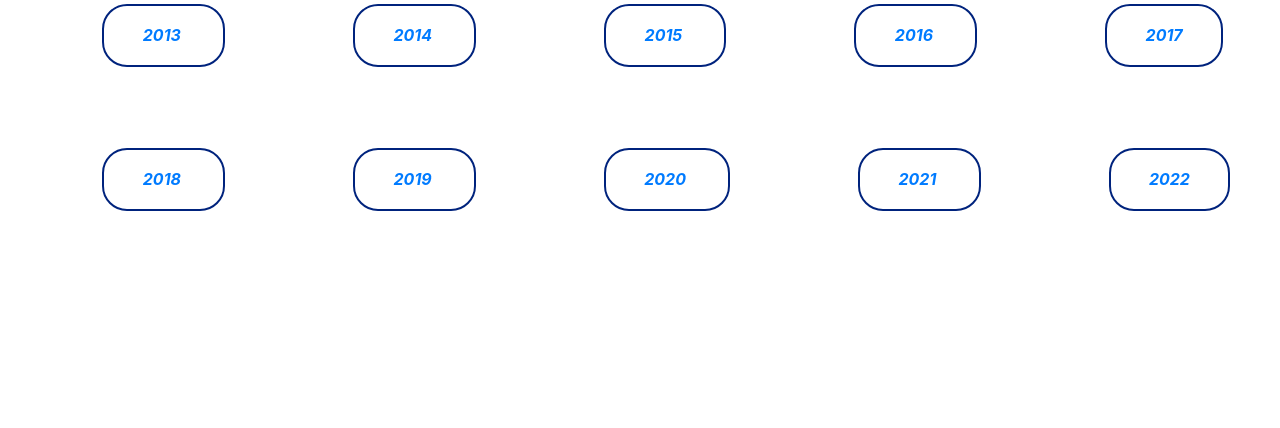
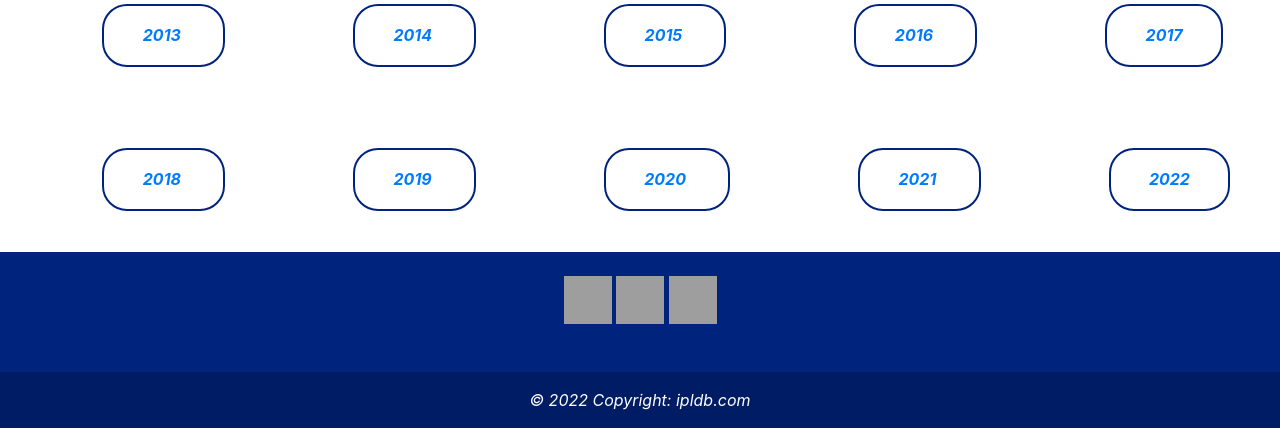
Before and after one commit to janathsrikrishnan/ipldb, a Flask app: page / in a window 1280 px wide. Shown: the part 1008-1436 px from the top of the page. Before the commit the page ends 1219 px from the top, so only its background shows below. Run offline with Flask 2, Linux system fonts and the light colour scheme; some libraries are stand-ins or nearby versions; grey boxes are pictures that could not be loaded.

Commit message:
footer added to base page

```diff
--- a/template/base.html
+++ b/template/base.html
@@ -47,7 +47,7 @@
                     <a class="nav-link" href="#">Players <span class="sr-only">(current)</span></a>
                   </li>
                     <li class="nav-item active">
-                    <a class="nav-link" href="#">More <span class="sr-only">(current)</span></a>
+                    <a class="nav-link" href="{{ url_for('about') }}">More <span class="sr-only">(current)</span></a>
                   </li>
                 </ul>
                 <div class="wrap">
@@ -64,5 +64,24 @@
             {% block body %}
             {% endblock %}
         </div>
+        <footer class="footer-ipldb text-center text-white" style="background-color: #00237D;">
+          	<div class="container p-4 pb-0" style="background-color: #00237D;">
+            	<section class="mb-4">
+              		<a href="https://www.facebook.com/">
+                		<img src="{{ url_for('static', filename='images/icons8-facebook-50.png') }}" height="48px" width="48px">
+              		</a>
+              		<a href="https://www.twitter.com/">
+                		<img src="{{ url_for('static', filename='images/icons8-twitter-50.png') }}" height="48px" width="48px">
+              		</a>
+              		<a href="https://www.instagram.com/">
+                		<img src="{{ url_for('static', filename='images/icons8-instagram-50.png') }}" height="48px" width="48px"">
+              		</a>
+            	</section>
+          	</div>
+        	<div class="text-center p-3" style="background-color: rgba(0, 0, 0, 0.2);">
+            © 2022 Copyright:
+            	<a class="text-white" href="{{ url_for('home') }}">ipldb.com</a>
+           	</div>
+        </footer>
     </body>
 </html>
```
